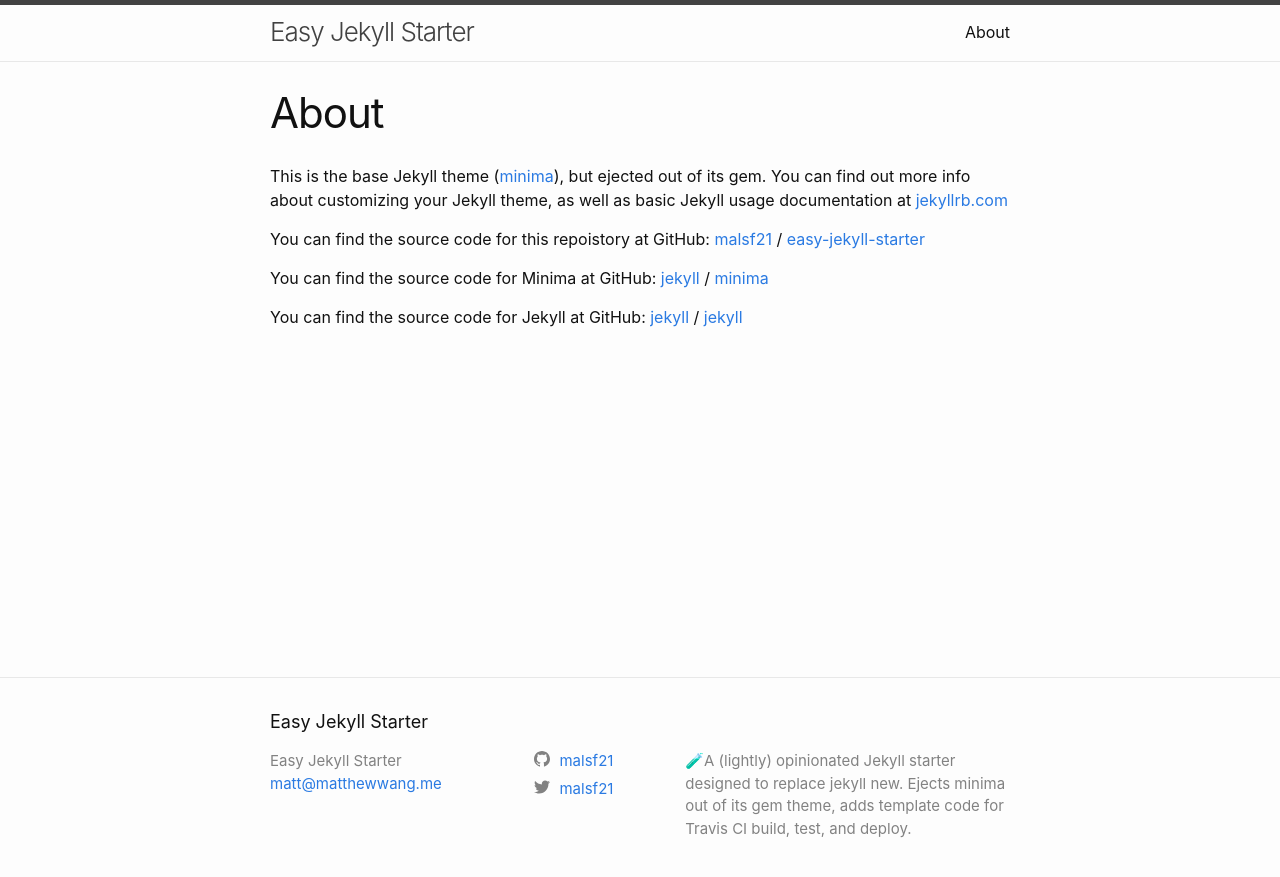
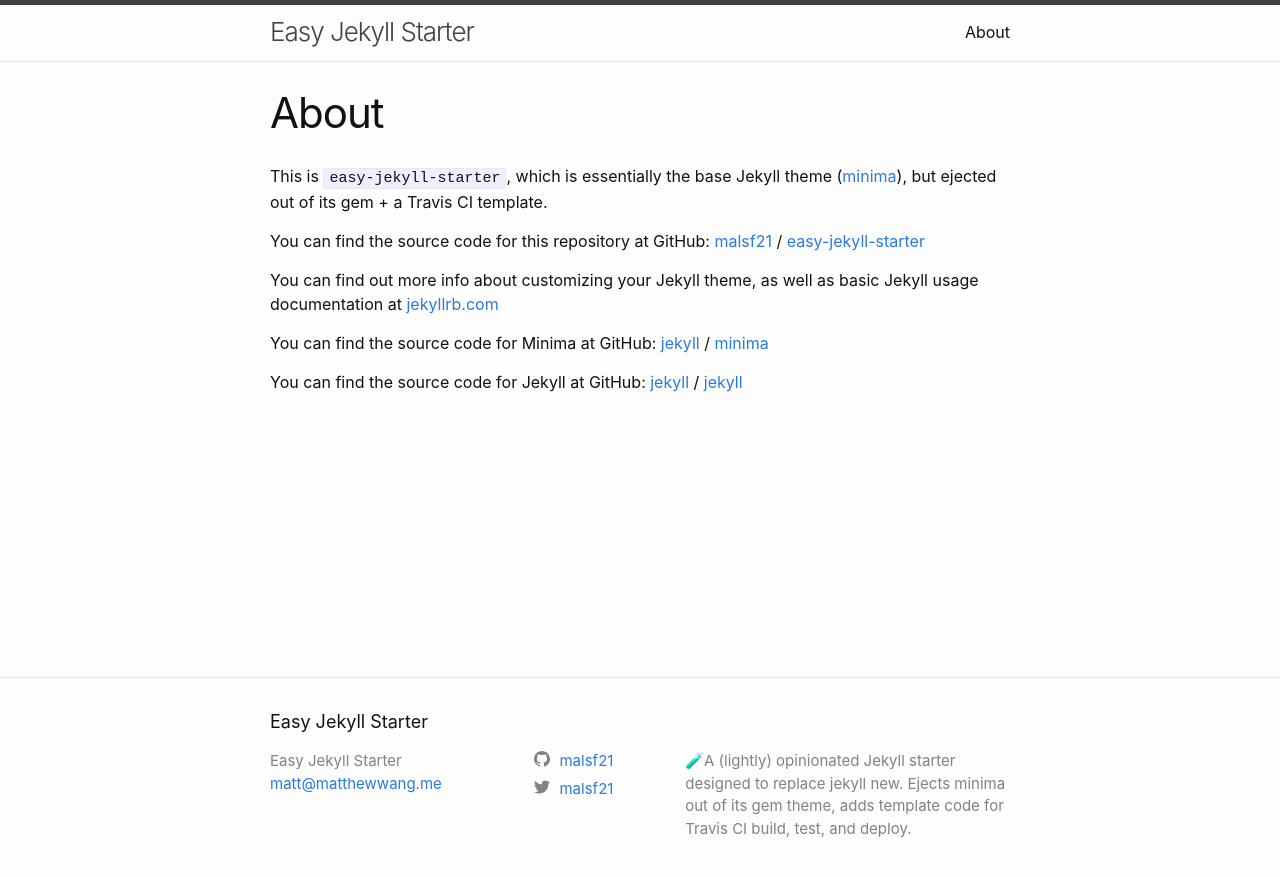
Before and after one commit to mattxwang/easy-jekyll-starter, a Jekyll site: the page built from about.md, in a window 1280 px wide. Shown: the top 877 px of the page. Built offline with Jekyll 4.4.1, drawn with Linux system fonts in a browser that asks for light colours.

Commit message:
Update about.md
i know how to spell -_-

```diff
--- a/about.md
+++ b/about.md
@@ -4,10 +4,12 @@ title: About
 permalink: /about/
 ---
 
-This is the base Jekyll theme ([minima](https://github.com/jekyll/minima)), but ejected out of its gem. You can find out more info about customizing your Jekyll theme, as well as basic Jekyll usage documentation at [jekyllrb.com](https://jekyllrb.com/)
+This is `easy-jekyll-starter`, which is essentially the base Jekyll theme ([minima](https://github.com/jekyll/minima)), but ejected out of its gem + a Travis CI template.
 
-You can find the source code for this repoistory at GitHub:
+You can find the source code for this repository at GitHub:
 [malsf21][malsf21] / [easy-jekyll-starter](https://github.com/malsf21/easy-jekyll-starter)
+
+You can find out more info about customizing your Jekyll theme, as well as basic Jekyll usage documentation at [jekyllrb.com](https://jekyllrb.com/)
 
 You can find the source code for Minima at GitHub:
 [jekyll][jekyll-organization] /
```
